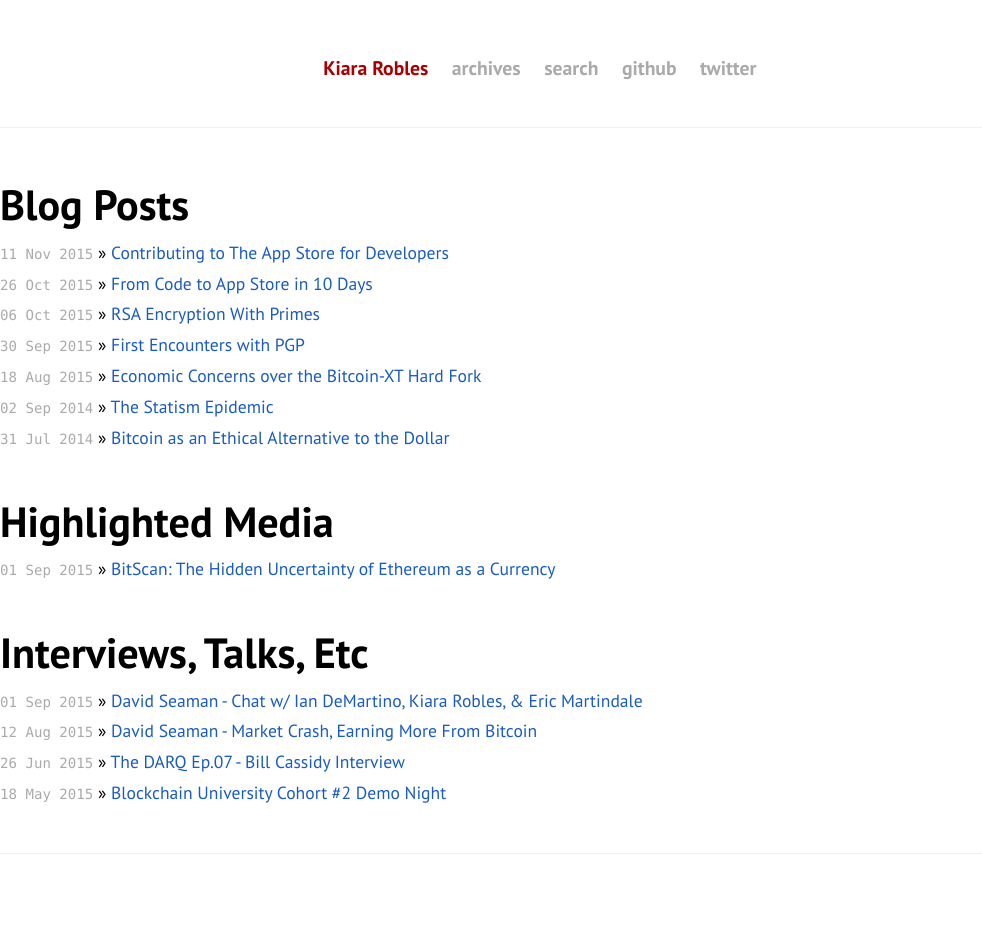
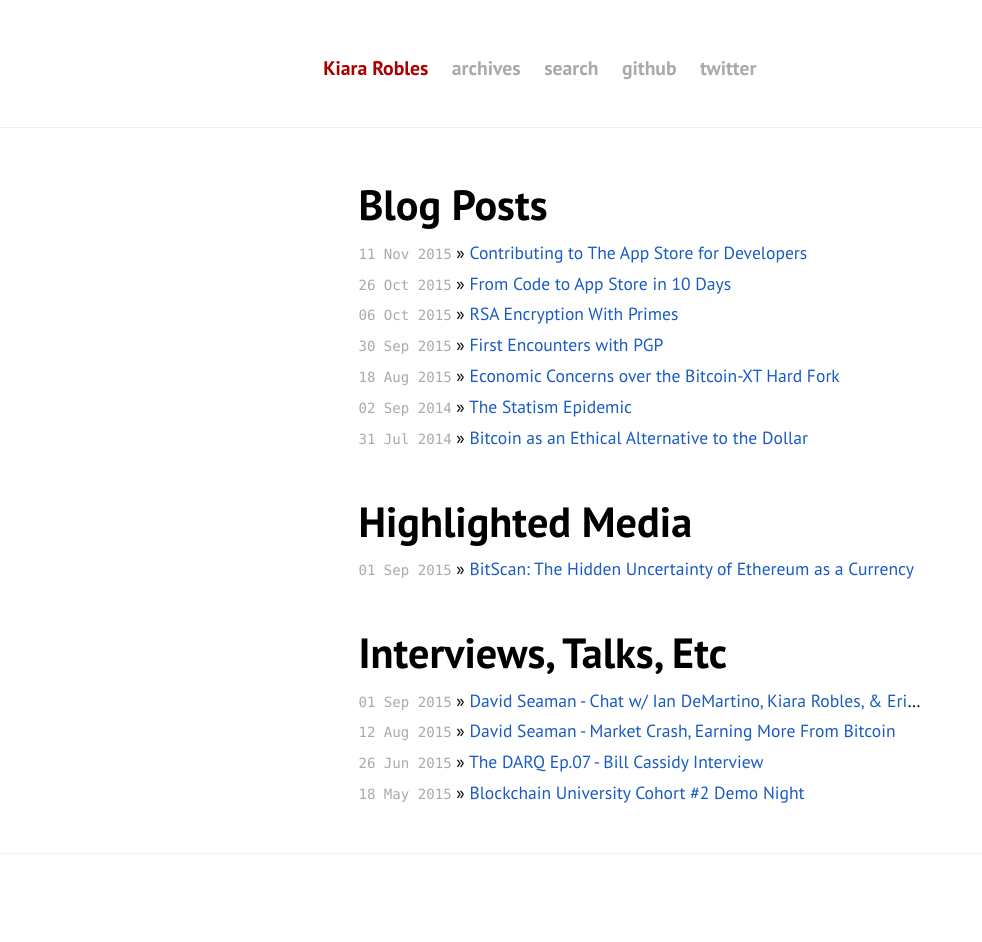
Before and after one commit to kristovatlas/kiaraRobles.github.io, a Jekyll site: the page built from index.html, in a window 1280 px wide. Shown: the whole page, without its empty margins (0-982 px from the left). Built offline with Jekyll 4.4.1, drawn with Linux system fonts in a browser that asks for light colours; Markdown is read by kramdown in place of the engine named in the settings.

```diff
--- a/index.html
+++ b/index.html
@@ -3,7 +3,7 @@
 title: Kiara Robles
 ---
 
-<div id="home">
+<div id="home articles" class="content">
 
   <h1>Blog Posts</h1>
   <ul class="posts">
```
